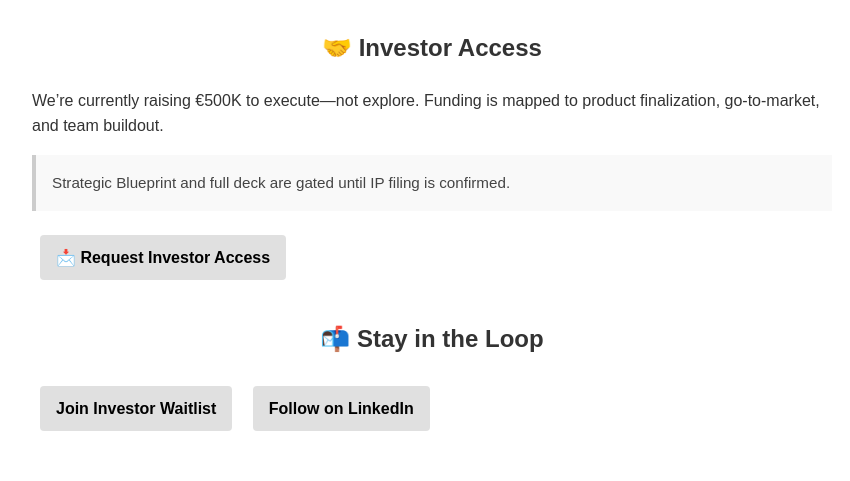
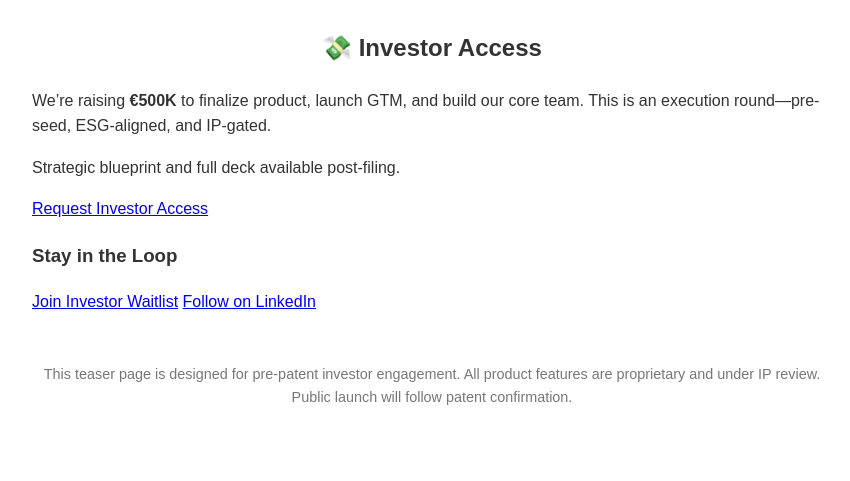
Before and after one commit to maureaupeter-sudo/suntrace360-deploy, a plain HTML site: page index.html in a window 1280 px wide. Shown: the part 1179-1660 px from the top of the page, without its empty margins (208-1058 px from the left). After the commit the page ends 1620 px from the top, so only its background shows below. Drawn offline with Linux system fonts and the light colour scheme.

Commit message:
Updated investor snippet with strategic framing

```diff
--- a/index.html
+++ b/index.html
@@ -116,15 +116,14 @@
   </section>
 
   <section>
-    <h2>🤝 Investor Access</h2>
-    <p>We’re currently raising €500K to execute—not explore. Funding is mapped to product finalization, go-to-market, and team buildout.</p>
-    <div class="note">Strategic Blueprint and full deck are gated until IP filing is confirmed.</div>
-    <a href="mailto:investors@suntrace360.com" class="cta">📩 Request Investor Access</a>
+    <h2>💸 Investor Access</h2>
+<p>We’re raising <strong>€500K</strong> to finalize product, launch GTM, and build our core team. This is an execution round—pre-seed, ESG-aligned, and IP-gated.</p>
+<p>Strategic blueprint and full deck available post-filing.</p>
+<a href="#">Request Investor Access</a>
 
-    <h2 style="margin-top: 2rem;">📬 Stay in the Loop</h2>
-    <a href="https://suntrace360.com/waitlist" class="cta">Join Investor Waitlist</a>
-    <a href="https://www.linkedin.com/company/suntrace360" class="cta">Follow on LinkedIn</a>
-  </section>
+<h3>Stay in the Loop</h3>
+<a href="#">Join Investor Waitlist</a>
+<a href="#">Follow on LinkedIn</a>
 
   <footer>
     This teaser page is designed for pre-patent investor engagement. All product features are proprietary and under IP review. Public launch will follow patent confirmation.
```
